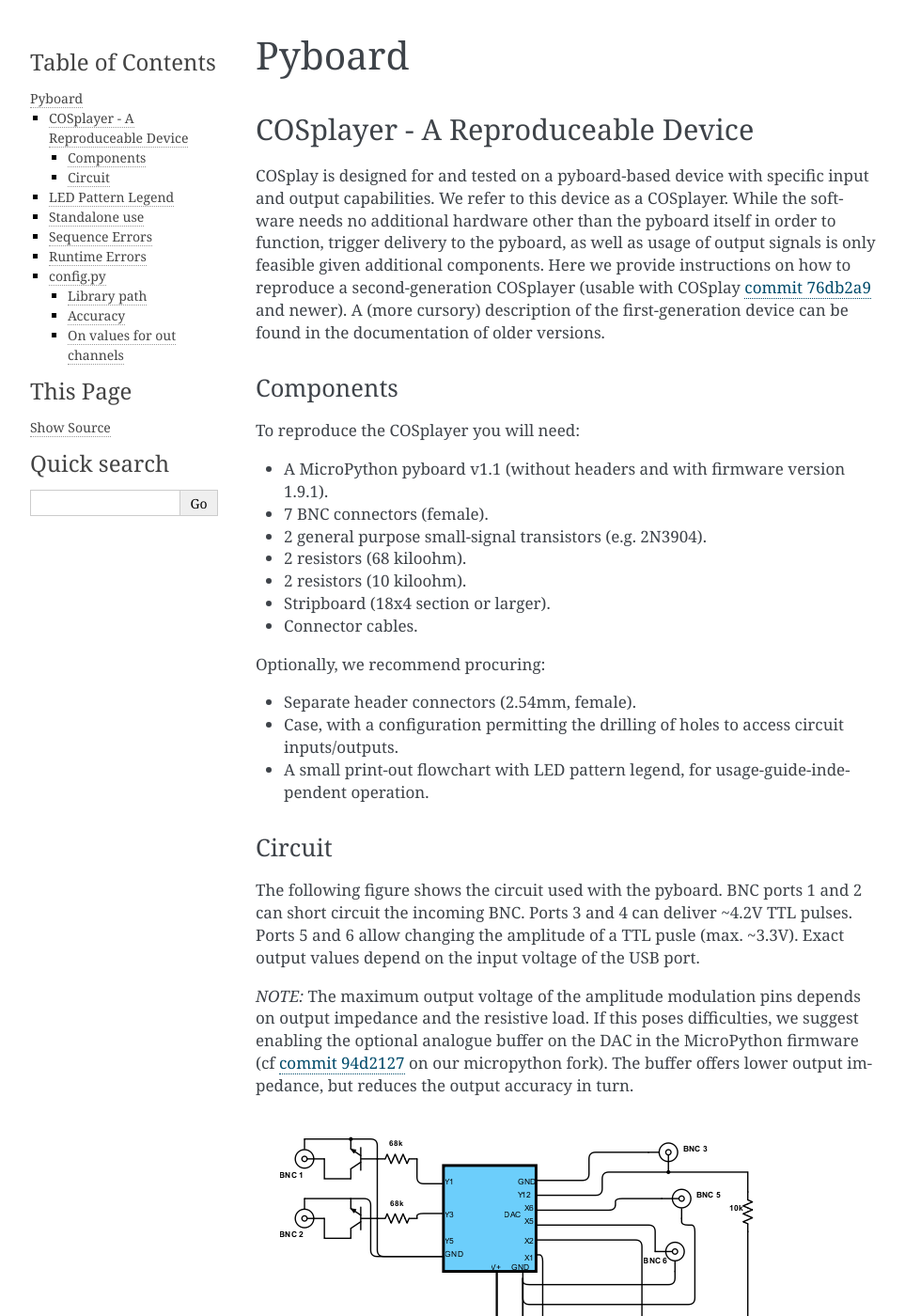
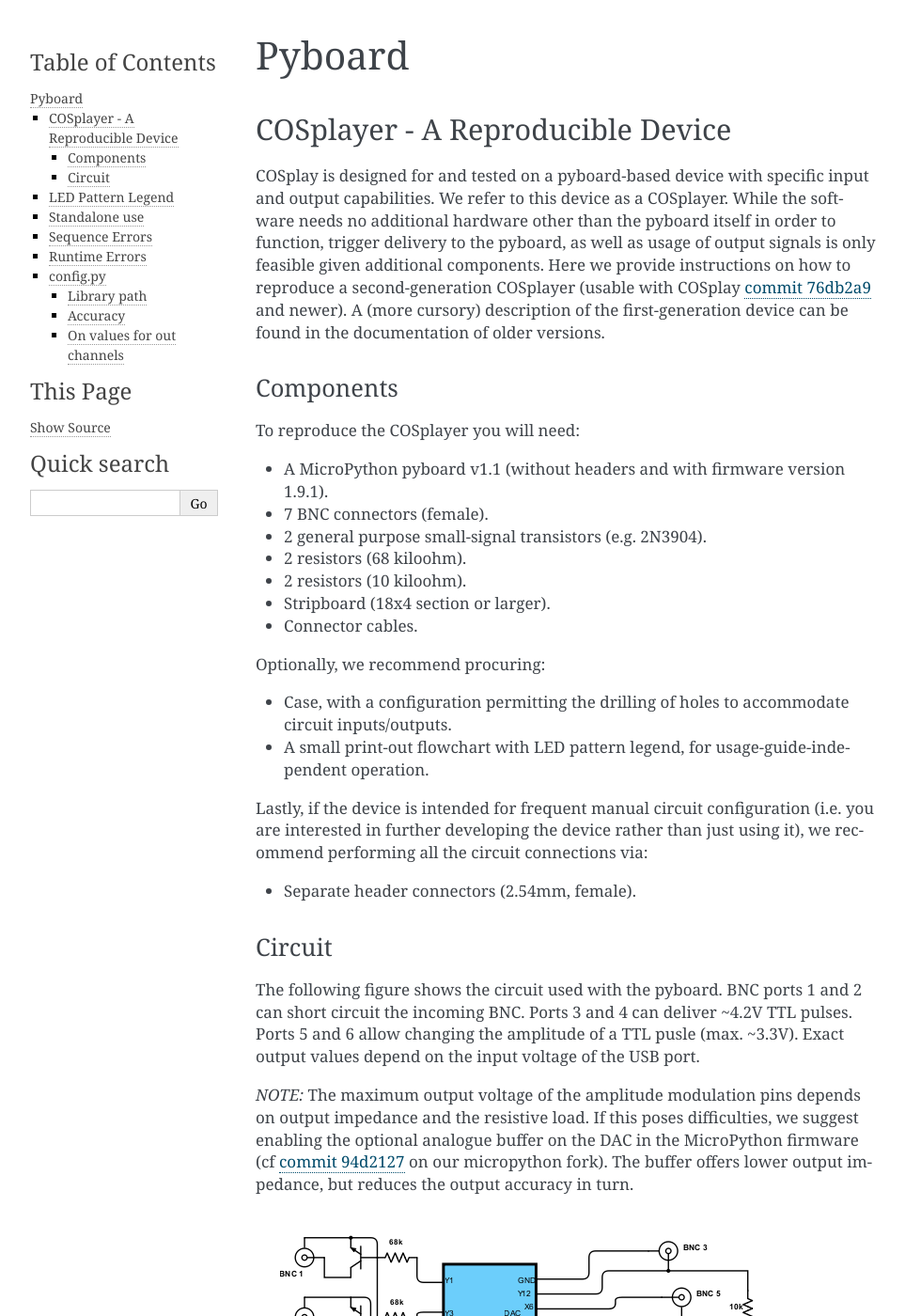
Before and after one commit to IBT-FMI/COSplay, a Sphinx documentation site: the page built from documentation/pyboard.rst, in a window 1280 px wide and 1400 px high. Shown: the whole window at 94% size, without its empty margins (148-1111 px from the left). Built offline with Sphinx 7.4.7, drawn with Linux system fonts in a browser that asks for light colours; formulas are drawn with MathJax 3.

Commit message:
Optional header usage
and typo

```diff
--- a/documentation/pyboard.rst
+++ b/documentation/pyboard.rst
@@ -6,7 +6,7 @@
 
 .. _cosplayer:
 
-COSplayer - A Reproduceable Device
+COSplayer - A Reproducible Device
 ==================================
 
 COSplay is designed for and tested on a pyboard-based device with specific input and output capabilities.
@@ -30,9 +30,12 @@
 
 Optionally, we recommend procuring:
 
+* Case, with a configuration permitting the drilling of holes to accommodate circuit inputs/outputs.
+* A small print-out flowchart with LED pattern legend, for usage-guide-independent operation.
+
+Lastly, if the device is intended for frequent manual circuit configuration (i.e. you are interested in further developing the device rather than just using it), we recommend performing all the circuit connections via:
+
 * Separate header connectors (2.54mm, female).
-* Case, with a configuration permitting the drilling of holes to access circuit inputs/outputs.
-* A small print-out flowchart with LED pattern legend, for usage-guide-independent operation.
 
 Circuit
 -------
```
